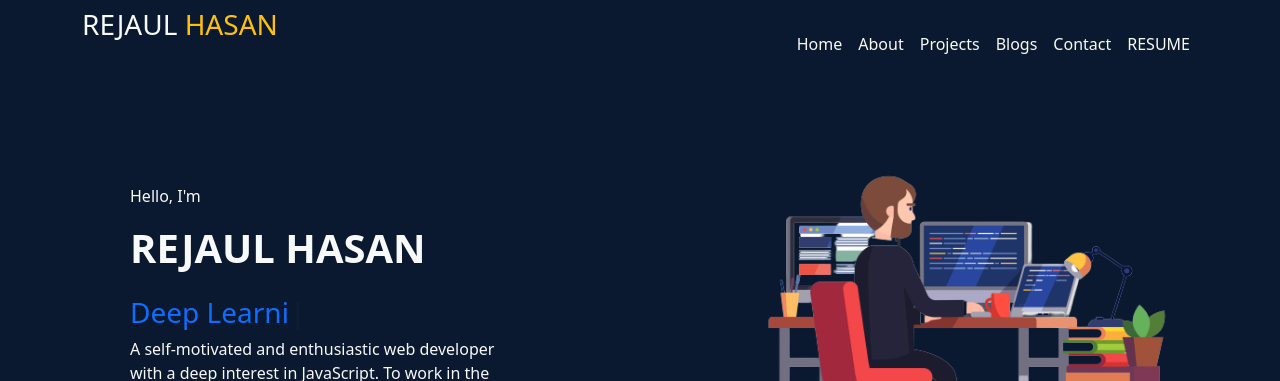
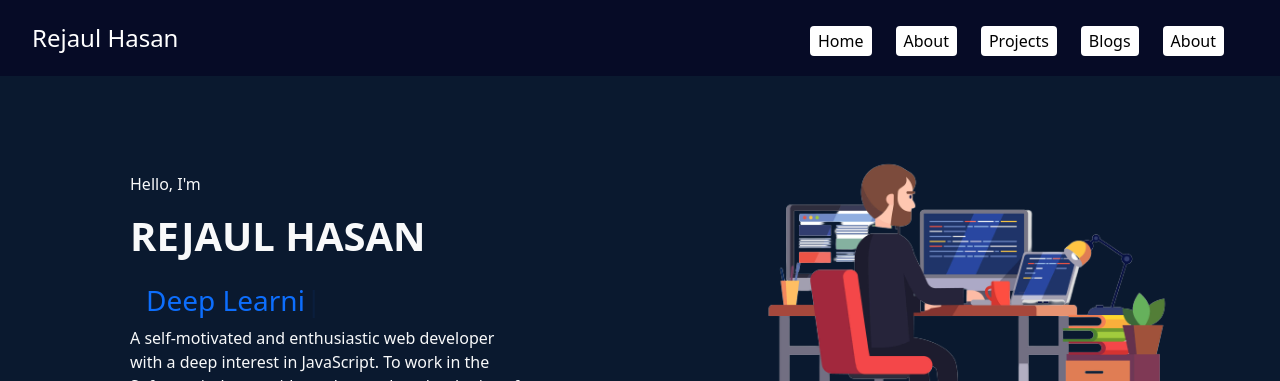
Before and after one commit to rejaulrasel/Portfolio-001, a React (Create React App) app: page / in a window 1280 px wide. Shown: the top 381 px of the page. Built offline with nearby package versions, Linux system fonts and the light colour scheme.

Commit message:
edit navbar

```diff
--- a/package.json
+++ b/package.json
@@ -11,6 +11,7 @@
     "react": "^17.0.2",
     "react-bootstrap": "^2.0.2",
     "react-dom": "^17.0.2",
+    "react-icons": "^4.4.0",
     "react-particles-js": "^3.6.0",
     "react-router-dom": "^5.3.0",
     "react-scripts": "4.0.3",
--- a/src/App.js
+++ b/src/App.js
@@ -7,11 +7,15 @@ import About from './Pages/About/About';
 import Projects from './Pages/Projects/Projects';
 import Blogs from './Pages/Blogs/Blogs';
 import SingleProject from './Pages/Projects/SingleProject/SingleProject';
+import Header from './Pages/Header/Header';
+import Navbar from './Pages/Navbar/Navbar';
 
 function App() {
   return (
     <div className="App">
      <BrowserRouter>
+     {/* <Header></Header> */}
+     <Navbar></Navbar>
      <Switch>
     <Route exact path = '/'>
       <Home></Home>
--- a/src/Pages/About/About.css
+++ b/src/Pages/About/About.css
@@ -1,4 +1,6 @@
-
+.heading-border{
+    margin: 0 ;
+}
 .skills{
     display: flex;
     flex-wrap: wrap;
--- a/src/Pages/About/About.js
+++ b/src/Pages/About/About.js
@@ -2,15 +2,19 @@ import React from 'react';
 import './About.css'
 import Header from '../Header/Header';
 import Footer from '../Footer/Footer';
+import img from './/../../images/my-photo.png'
 
 const About = () => {
     return (
         <div>
-            <Header></Header>
+            {/* <Header></Header> */}
             <section>
             <div className="container text-white mx-auto my-5 py-5 ">
                 <div className="row gx-5">
                     <div className="col-md-6 col-12  ">
+                        {/* <div className="text-center">
+                        <img src={img} className='text-center mb-4' alt="" />
+                        </div> */}
                         <h3>I'm Rejaul Hasan</h3>
                         <p>I'm a passionate web designer and developer.I believe in hard work.I am doing my work honestly.I like to learn different things and want to build a foundation of my knowledge</p>
                     </div>
--- a/src/Pages/Blogs/Blogs.js
+++ b/src/Pages/Blogs/Blogs.js
@@ -7,7 +7,7 @@ import Header from '../Header/Header';
 const Blogs = () => {
     return (
         <div>
-            <Header></Header>
+            {/* <Header></Header> */}
             <h1 className="text-center text-light py-5 blog">
                 Blogs Coming Soon
             </h1>
--- a/src/Pages/Contact/Contact.js
+++ b/src/Pages/Contact/Contact.js
@@ -5,7 +5,7 @@ import './Contact.css'
 const Contact = () => {
     return (
         <div>
-            <Header></Header>
+            {/* <Header></Header> */}
             <div className='container my-5 py-5'>
 
                 <div className='mx-auto' >
--- a/src/Pages/Home/Home.js
+++ b/src/Pages/Home/Home.js
@@ -8,7 +8,7 @@ const Home = () => {
     return (
         <div>
 
-            <Header></Header>
+            {/* <Header></Header> */}
             <Banner></Banner>
             <HomeProjects></HomeProjects>
             <Footer></Footer>
--- /dev/null
+++ b/src/Pages/Navbar/Navbar.css
@@ -0,0 +1,110 @@
+.navbar {
+    background-color: #060b26;
+    height: 80px;
+    display: flex;
+    justify-content: space-between;
+    align-items: center;
+  }
+  .navbar_2{
+    background-color: #060b26;
+    display: flex;
+    font-size: 1.5rem;
+    color: white;
+    padding: 20px 32px;
+
+  }
+  .navbar_2 a{
+    color: white;
+  }
+  .menu a{
+    margin-right: 24px;
+    font-size: 1rem;
+    background-color: white;
+    color: black;
+    padding: 4px 8px;
+    border-radius: 4px;
+  }
+  .menu a:hover{
+    background-color: #1a83ff;
+    color: white;
+    transition: all 1.2s;
+  }
+
+  .menu-bars {
+    margin-left: 2rem;
+    font-size: 2rem;
+    background: none;
+  }
+
+  .nav-menu {
+    background-color: #060b26;
+    width: 250px;
+    height: 100vh;
+    display: flex;
+    justify-content: center;
+    position: fixed;
+    top: 0;
+    left: -100%;
+    transition: 850ms;
+    z-index: 2;
+  }
+
+  .nav-menu.active {
+    left: 0;
+    transition: 350ms;
+  }
+
+  .nav-text {
+    display: flex;
+    justify-content: start;
+    align-items: center;
+    padding: 8px 0px 8px 16px;
+    list-style: none;
+    height: 60px;
+  }
+
+  .nav-text a {
+    text-decoration: none;
+    color: #f5f5f5;
+    font-size: 18px;
+    width: 95%;
+    height: 100%;
+    display: flex;
+    align-items: center;
+    padding: 0 16px;
+    border-radius: 4px;
+  }
+
+  .nav-text a:hover {
+    background-color: #1a83ff;
+  }
+
+  .nav-menu-items {
+    width: 100%;
+  }
+
+  .navbar-toggle {
+    background-color: #060b26;
+    width: 100%;
+    height: 80px;
+    display: flex;
+    justify-content: start;
+    align-items: center;
+  }
+
+  span {
+    margin-left: 16px;
+  }
+
+
+  @media only screen and (max-width:688px) {
+    .navbar_2{
+        display: none;
+    }
+  }
+
+  @media only screen and (min-width:688px) {
+    #ll{
+        display: none;
+    }
+  }
--- /dev/null
+++ b/src/Pages/Navbar/Navbar.js
@@ -0,0 +1,65 @@
+import React, { useState } from 'react';
+import * as FaIcons from 'react-icons/fa';
+import * as AiIcons from 'react-icons/ai';
+import { Link } from 'react-router-dom';
+import { SidebarData } from './SidebarData';
+import './Navbar.css';
+import { IconContext } from 'react-icons';
+
+function Navbar() {
+  const [sidebar, setSidebar] = useState(false);
+
+  const showSidebar = () => setSidebar(!sidebar);
+
+  return (
+    <>
+
+    <div className='navbar_2 '>
+        <Link to='/home'>Rejaul Hasan</Link>
+         <div className='ms-auto menu'>
+         <Link to='/home'>Home</Link>
+         <Link to='/about'>About</Link>
+         <Link to='/projects'>Projects</Link>
+         <Link to='/blogs'>Blogs</Link>
+         <Link to='/about'>About</Link>
+         </div>
+
+         </div>
+      <div id='ll'>
+
+      <IconContext.Provider value={{ color: '#fff' }} >
+        <div className='navbar'>
+
+          <Link to='#' className='menu-bars'>
+            <FaIcons.FaBars onClick={showSidebar} />
+          </Link>
+
+
+        </div>
+        <nav className={sidebar ? 'nav-menu active' : 'nav-menu'}>
+          <ul className='nav-menu-items' onClick={showSidebar}>
+            <li className='navbar-toggle'>
+              <Link to='#' className='menu-bars'>
+                <AiIcons.AiOutlineClose />
+              </Link>
+            </li>
+            {SidebarData.map((item, index) => {
+              return (
+                <li key={index} className={item.cName}>
+                  <Link to={item.path}>
+                    {item.icon}
+                    <span>{item.title}</span>
+                  </Link>
+                </li>
+              );
+            })}
+          </ul>
+        </nav>
+      </IconContext.Provider>
+
+      </div>
+    </>
+  );
+}
+
+export default Navbar;
--- /dev/null
+++ b/src/Pages/Navbar/SidebarData.js
@@ -0,0 +1,37 @@
+import React from 'react';
+import * as FaIcons from 'react-icons/fa';
+import * as AiIcons from 'react-icons/ai';
+import * as IoIcons from 'react-icons/io';
+
+export const SidebarData = [
+  {
+    title: 'Home',
+    path: '/home',
+    icon: <AiIcons.AiFillHome />,
+    cName: 'nav-text'
+  },
+  {
+    title: 'About',
+    path: '/about',
+    icon: <IoIcons.IoIosPaper />,
+    cName: 'nav-text'
+  },
+  {
+    title: 'Projects',
+    path: '/projects',
+    icon: <FaIcons.FaCartPlus />,
+    cName: 'nav-text'
+  },
+  {
+    title: 'Blogs',
+    path: '/blogs',
+    icon: <IoIcons.IoMdPeople />,
+    cName: 'nav-text'
+  },
+  {
+    title: 'Contact',
+    path: '/contact',
+    icon: <FaIcons.FaEnvelopeOpenText />,
+    cName: 'nav-text'
+  }
+];
--- a/src/Pages/Projects/Projects.js
+++ b/src/Pages/Projects/Projects.js
@@ -8,7 +8,7 @@ const Projects = () => {
     const {projects} = useProjects()
     return (
         <div>
-            <Header></Header>
+            {/* <Header></Header> */}
             <div className="container">
            {
                 projects.map(project => <Project
--- a/src/Pages/Projects/SingleProject/SingleProject.js
+++ b/src/Pages/Projects/SingleProject/SingleProject.js
@@ -23,8 +23,8 @@ const SingleProject = () => {
     }, [projects, id])
     return (
         <div className='text-light'>
-            <Header></Header>
-            <div className='container'>
+            {/* <Header></Header> */}
+            <div className='container' >
                 <h1 className='text-center'>Contingents</h1>
                 <div data-aos='zoom-out' className="row mb-3 gy-4 ">
                     <div className="col-md-4 col-12">
```
Also changed, not shown: src/images/my-photo.png (added), 1 other file (tests, documents, lock files or other folders).
